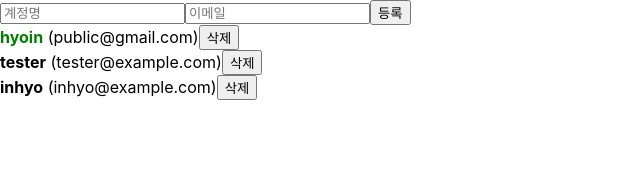
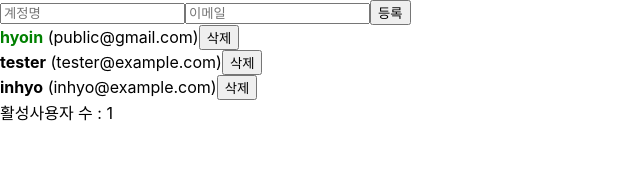
Before and after one commit to kjr04205/WEB-Function-Prototype, a React (Create React App) app: page / in a window 1280 px wide. Shown: the top 190 px of the page, without its empty margins (0-640 px from the left). Built offline with nearby package versions, Linux system fonts and the light colour scheme.

Commit message:
useMemo 사용 연산, 최적화

```diff
--- a/src/App.js
+++ b/src/App.js
@@ -1,6 +1,10 @@
-import React, { useRef, useState } from 'react';
+import React, { useRef, useState, useMemo } from 'react';
 import UserList from './UserList';
 import CreateUser from './CreateUser';
+
+function countActiveUsers(users){
+  return users.filter(user => user.active).length;
+}
 
 function App() {
   const [inputs, setInputs] = useState({
@@ -53,8 +57,6 @@ function App() {
   };
 
   const onRemove = id => {
-    // user.id 가 파라미터로 일치하지 않는 원소만 추출해서 새로운 배열을 만듬
-    // = user.id 가 id 인 것을 제거함
     setUsers(users.filter(user => user.id !== id));
   };
   const onToggle = id => {
@@ -64,6 +66,7 @@ function App() {
       )
     );
   };
+  const count = useMemo(() => countActiveUsers(users), [users]);
   return (
     <>
       <CreateUser
@@ -73,6 +76,7 @@ function App() {
         onCreate={onCreate}
       />
       <UserList users={users} onRemove={onRemove} onToggle={onToggle} />
+      <div>활성사용자 수 : {count}</div>
     </>
   );
 }
```
